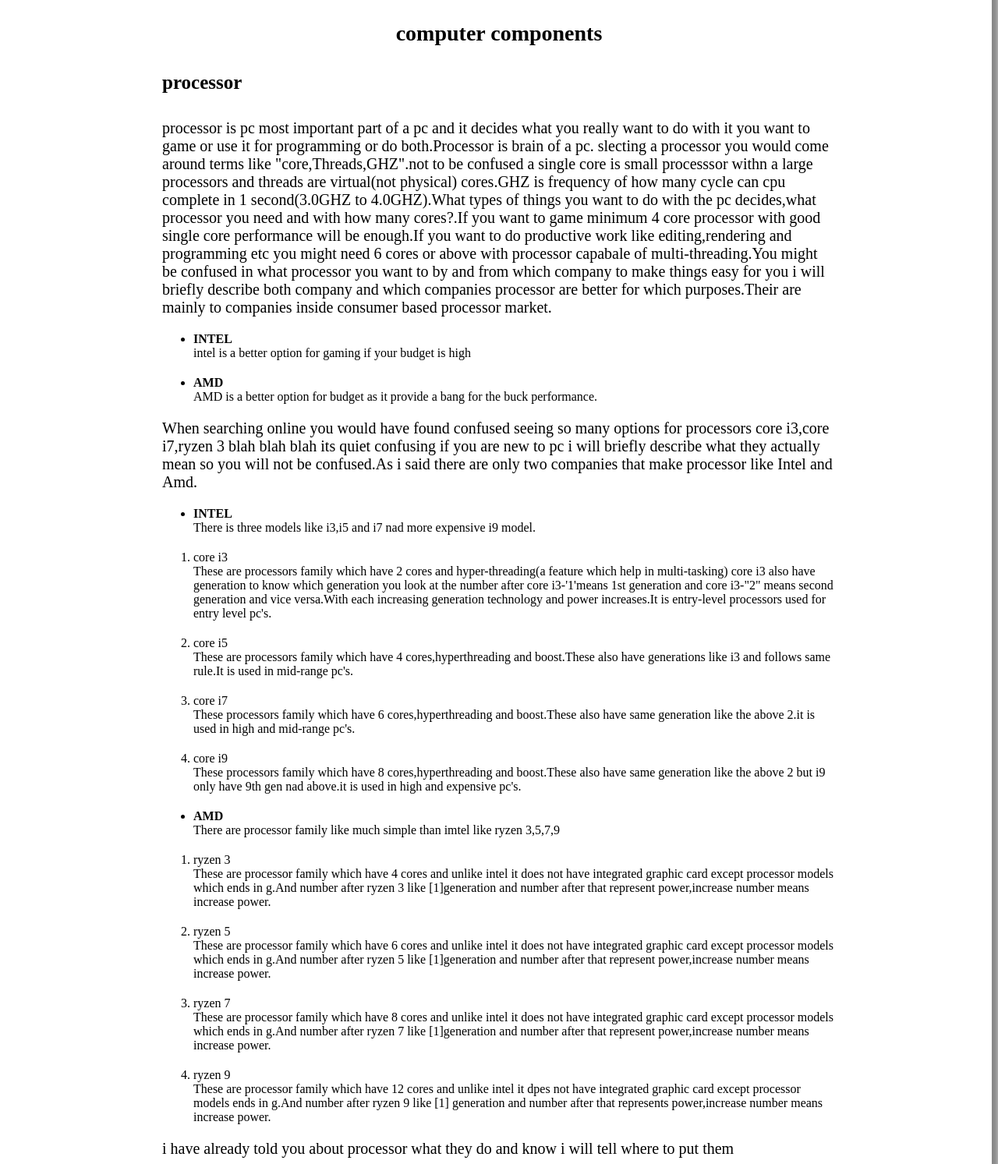
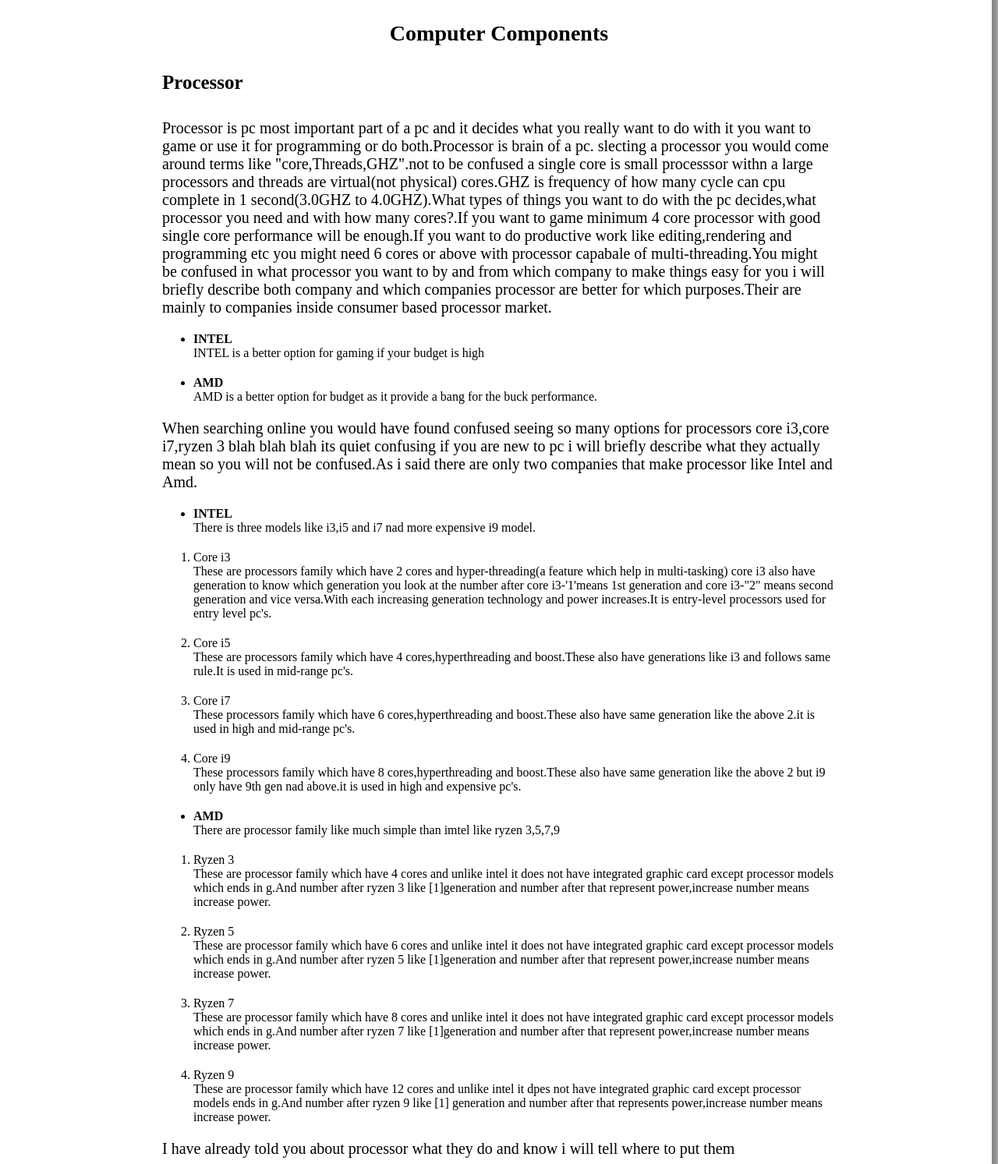
Before and after one commit to Hassam729/Pcfix.github.io, a plain HTML site: page index.html in a window 1280 px wide. Shown: the part 367-1860 px from the top of the page at 78% size. Drawn offline with Linux system fonts and the light colour scheme.

Commit message:
Update index.html

```diff
--- a/index.html
+++ b/index.html
@@ -24,14 +24,14 @@
     </div>
      <p id="p1" class="style">Many people buy pc for first time,they buy pre-built pc,but pre-built pc's are expensive and not upto the power of custom pc's in the same price range.In this content I would tell you all about pc's and what to buy in every budget range.</p>
     <h2 id="h2" class="heading"><u><strong>things you need to know before buying a pc.</strong></u></h2>
-    <h3 id="computer-component" class="headings"><strong>computer components</strong></h3>
-    <h4 id="processor" class="heading"><strong>processor</strong></h4>
-    <p id="p2" class="style">processor is pc most important part of a pc and it decides what you really want to do with it you want to game or use it for programming or do both.Processor is brain of a pc.
+    <h3 id="computer-component" class="headings"><strong>Computer Components</strong></h3>
+    <h4 id="processor" class="heading"><strong>Processor</strong></h4>
+    <p id="p2" class="style">Processor is pc most important part of a pc and it decides what you really want to do with it you want to game or use it for programming or do both.Processor is brain of a pc.
     slecting a processor you would come around terms like "core,Threads,GHZ".not to be confused
     a single core is small processsor withn a large processors and threads are virtual(not physical) cores.GHZ is frequency of how many cycle can cpu complete in 1 second(3.0GHZ to 4.0GHZ).What types of things you want to do with the pc decides,what processor you need and with how many cores?.If you want to game minimum 4 core processor with good single core performance will be enough.If you want to do productive work like editing,rendering and programming etc you might need 6 cores or above with processor capabale of multi-threading.You might be confused in what processor you want to by and from which company to make things easy for you i will briefly describe both company and which companies processor are better for which purposes.Their are mainly to companies inside consumer based processor market.</p><p><!--breif description of processors and what the do-->
     </p>
     <ul id="ul1" class="bullets">
-    	<p id="p3" class="style"><li><strong>INTEL</strong></li>intel is a better option for gaming if your budget is high</p>
+    	<p id="p3" class="style"><li><strong>INTEL</strong></li>INTEL is a better option for gaming if your budget is high</p>
     	<p id="p4" class="style"><li><strong>AMD</strong></li>AMD is a better option for budget as it provide a bang for the buck performance.</p>
     </ul>
     <p id="p5" class="style">When searching online you would have found confused seeing so many options for processors core i3,core i7,ryzen 3 blah blah blah its quiet confusing if you are new to pc i will briefly describe what they actually mean so you will not be confused.As i said there are only two companies that make processor like Intel and Amd.</p>
@@ -39,31 +39,31 @@
     	<p id="p6" class="style"><li><strong>INTEL</strong></li>There is three models like i3,i5 and i7 nad more expensive i9 model.</p>
     </ul>
     <ol id="ol1" class="numbers">
-    	<p id="p7" class="style"><li class="bullets-numbers">core i3</li>These are processors family which have 2 cores and hyper-threading(a feature which help in multi-tasking) core i3 also have generation to know which generation you look at the number after core i3-'1'means 1st generation and core i3-"2" means second generation and vice versa.With each increasing generation technology and power increases.It is entry-level processors used for entry level pc's.</p>
-    	<p id="p8" class="style"><li class="bullets-numbers">core i5</li>These are processors family which have 4 cores,hyperthreading and boost.These also have generations like i3 and follows same rule.It is used in mid-range pc's.</p>
-    	<p id="p9" class="style"><li class="bullets-numbers">core i7</li>These processors family which have 6 cores,hyperthreading and boost.These also have same generation like the above 2.it is used in high and mid-range pc's.</p>
-    	<p id="p10" class="style"><li class="bullets-numbers">core i9</li>These processors family which have 8 cores,hyperthreading and boost.These also have same generation like the above 2 but i9 only have 9th gen nad above.it is used in high and expensive pc's.</p>
+    	<p id="p7" class="style"><li class="bullets-numbers">Core i3</li>These are processors family which have 2 cores and hyper-threading(a feature which help in multi-tasking) core i3 also have generation to know which generation you look at the number after core i3-'1'means 1st generation and core i3-"2" means second generation and vice versa.With each increasing generation technology and power increases.It is entry-level processors used for entry level pc's.</p>
+    	<p id="p8" class="style"><li class="bullets-numbers">Core i5</li>These are processors family which have 4 cores,hyperthreading and boost.These also have generations like i3 and follows same rule.It is used in mid-range pc's.</p>
+    	<p id="p9" class="style"><li class="bullets-numbers">Core i7</li>These processors family which have 6 cores,hyperthreading and boost.These also have same generation like the above 2.it is used in high and mid-range pc's.</p>
+    	<p id="p10" class="style"><li class="bullets-numbers">Core i9</li>These processors family which have 8 cores,hyperthreading and boost.These also have same generation like the above 2 but i9 only have 9th gen nad above.it is used in high and expensive pc's.</p>
     </ol>
     <ul id="ul3" class="bullets">
     	<p id="p11" class="style"><li><strong>AMD</strong></li>There are processor family like much simple than imtel like ryzen 3,5,7,9</p>
     </ul>
     <ol id="ol2" class="numbers">
-    	<p id="p10" class="style"><li class="bullets-numbers">ryzen 3</li>These are processor family which have 4 cores and unlike intel it does not have integrated graphic card except processor models which ends in g.And number after ryzen 3 like [1]generation and number after that represent power,increase number means increase power.</p>
-    	<p id="p11" class="style"><li class="bullets-numbers">ryzen 5</li>These are processor family which have 6 cores and unlike intel it does not have integrated graphic card except processor models which ends in g.And number after ryzen 5 like [1]generation and number after that represent power,increase number means increase power.</p>
-    	<p id="p12" class="style"><li class="bullets-numbers">ryzen 7</li>These are processor family which have 8 cores and unlike intel it does not have integrated graphic card except processor models which ends in g.And number after ryzen 7 like [1]generation and number after that represent power,increase number means increase power.</p>
-    	<p id="p13" class="style"><li class="bullets-numbers">ryzen 9</li>These are processor family which have 12 cores and unlike intel it dpes not have integrated graphic card except processor models ends in g.And number after ryzen 9 like [1] generation and number after that represents power,increase number means increase power.</p>
+    	<p id="p10" class="style"><li class="bullets-numbers">Ryzen 3</li>These are processor family which have 4 cores and unlike intel it does not have integrated graphic card except processor models which ends in g.And number after ryzen 3 like [1]generation and number after that represent power,increase number means increase power.</p>
+    	<p id="p11" class="style"><li class="bullets-numbers">Ryzen 5</li>These are processor family which have 6 cores and unlike intel it does not have integrated graphic card except processor models which ends in g.And number after ryzen 5 like [1]generation and number after that represent power,increase number means increase power.</p>
+    	<p id="p12" class="style"><li class="bullets-numbers">Ryzen 7</li>These are processor family which have 8 cores and unlike intel it does not have integrated graphic card except processor models which ends in g.And number after ryzen 7 like [1]generation and number after that represent power,increase number means increase power.</p>
+    	<p id="p13" class="style"><li class="bullets-numbers">Ryzen 9</li>These are processor family which have 12 cores and unlike intel it dpes not have integrated graphic card except processor models ends in g.And number after ryzen 9 like [1] generation and number after that represents power,increase number means increase power.</p>
     </ol>
-    <p id="p14" class="style">i have already told you about processor what they do and know i will tell where to put them</p>
+    <p id="p14" class="style">I have already told you about processor what they do and know i will tell where to put them</p>
     <h5 id="motherboard" class="heading">Motherboard</h5>
     <p id="p15" class="style">Motherboard is essential part of a pc this is where all other part of pc like processor,ram,graphics card and memory are assembled on to and talk to eachother.Echh motherboard has a different chipset so to know if your processor is compatible see which chipset dos your processor fit in it usually present in the title.So you to buy a good motherboard you need to ask these question to yourself,How much memory you need and which type of memory(i will explain it later in "<a href="#content" ><strong>RAM</strong></a>" title)?How much upgradibility you need?how many <a href="#storage"><strong>STORAGE</strong></a>  like SSD,HDD will you need?.To not confuse you every motherboard looks the same because there ports are alike i will show you the photo of motherboard and explain what is in it part by part.</p>
     <img class="img" id="img1" src="https://cdn.discordapp.com/attachments/783310300702048266/791671173749801010/Untitled-1.png">
     <ol id="ol3" class="numbers">
     	<p id="p16" class="style"><li><strong>SOCKET</strong></li>This where processor goes each motherboard has this but with different chipset.Compare your processsor chipset number to motherboard chipset number if they are same your motherboard is compaitible with your processor.</p>
     	<p id="p17" class="style"><li><strong>RAM SLOTS</strong></li>Motherboard above has four ram slot some have 2 its on you that how much RAM would you need that will be deciding how many RAM slot would you need on you motherboard.Usually expensive motherboard have 4 RAM slot.Ech motherboard support different kind of memory some support DDR3(old memory usually old motherboard support this much slower speed and old technology) and some support DDR4(new memory buy motherboard which support this).</p>
-      <p id="p18" class="style"><li><strong>12-PIN CONNECTOR</strong></li>this is where motherboard gets it power.It is standard in all modern motherboard.This is where your 12-pin connector of <a href="#">POWER SUPPLY</a>is connected.</p>
-      <p id="p19" class="style"><li><strong>PCI EXPRESS SLOT</strong></li>pci express slot is slot where you can put many cards like graphics card,ssd and wifi.</p>
+      <p id="p18" class="style"><li><strong>12-PIN CONNECTOR</strong></li>This is where motherboard gets it power.It is standard in all modern motherboard.This is where your 12-pin connector of <a href="#">POWER SUPPLY</a>is connected.</p>
+      <p id="p19" class="style"><li><strong>PCI EXPRESS SLOT</strong></li>Pci express slot is slot where you can put many cards like graphics card,ssd and wifi.</p>
      <ul id="ul4" class="bullets">
-      <p id="p20" class="style"><li><strong>NOTE</strong></li>only things that can fit into this slot can be used but mainly it it used for graphics card because of its speed of data transfer.</p>
+      <p id="p20" class="style"><li><strong>NOTE</strong></li>Only things that can fit into this slot can be used but mainly it it used for graphics card because of its speed of data transfer.</p>
      </ul>
       <p id="p21" class="style"><li><strong>SATA PORTS</strong></li>These port an be connectes to a device which supports sata ports.Usually these ports are used for SSDs and HDDs.These ports are also used for data tranfer and are little slower than you PCI epress slot but the devices it supports are much cheaper to buy.</p>
     </ol>
```
